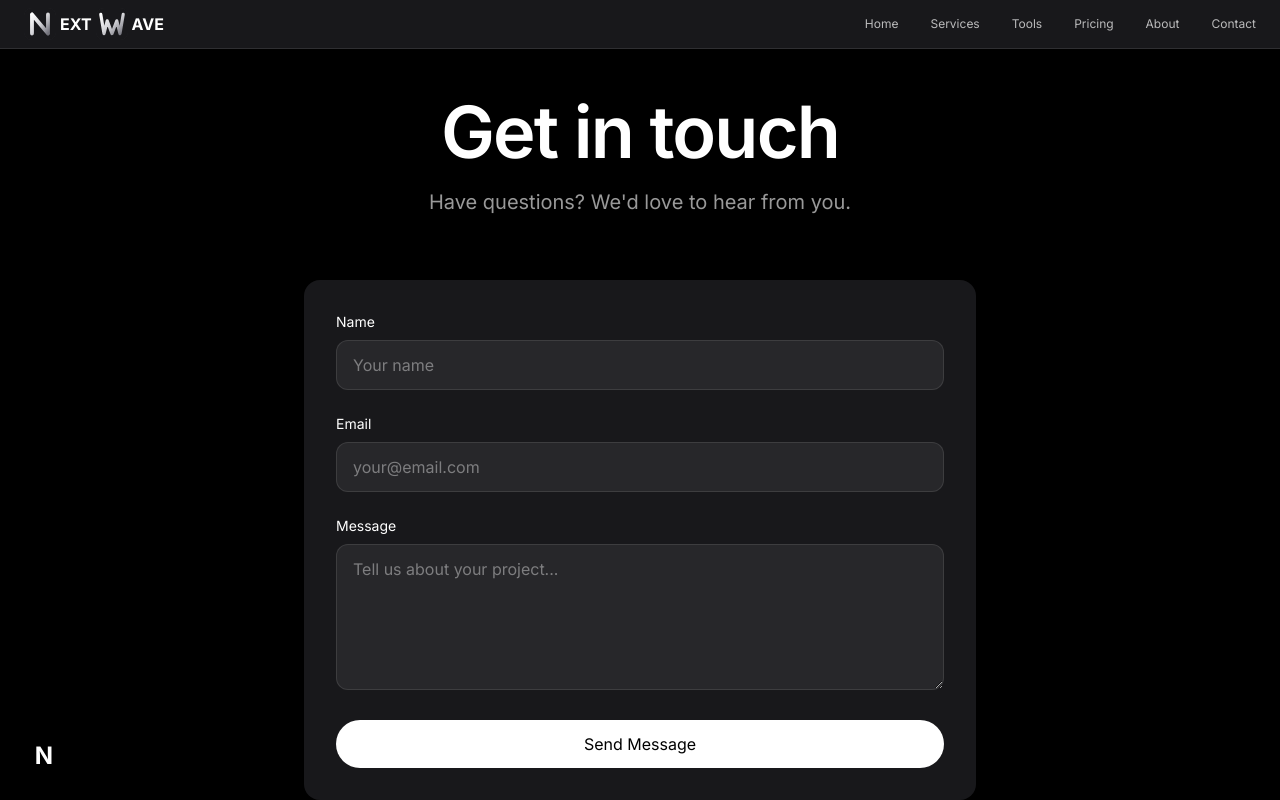
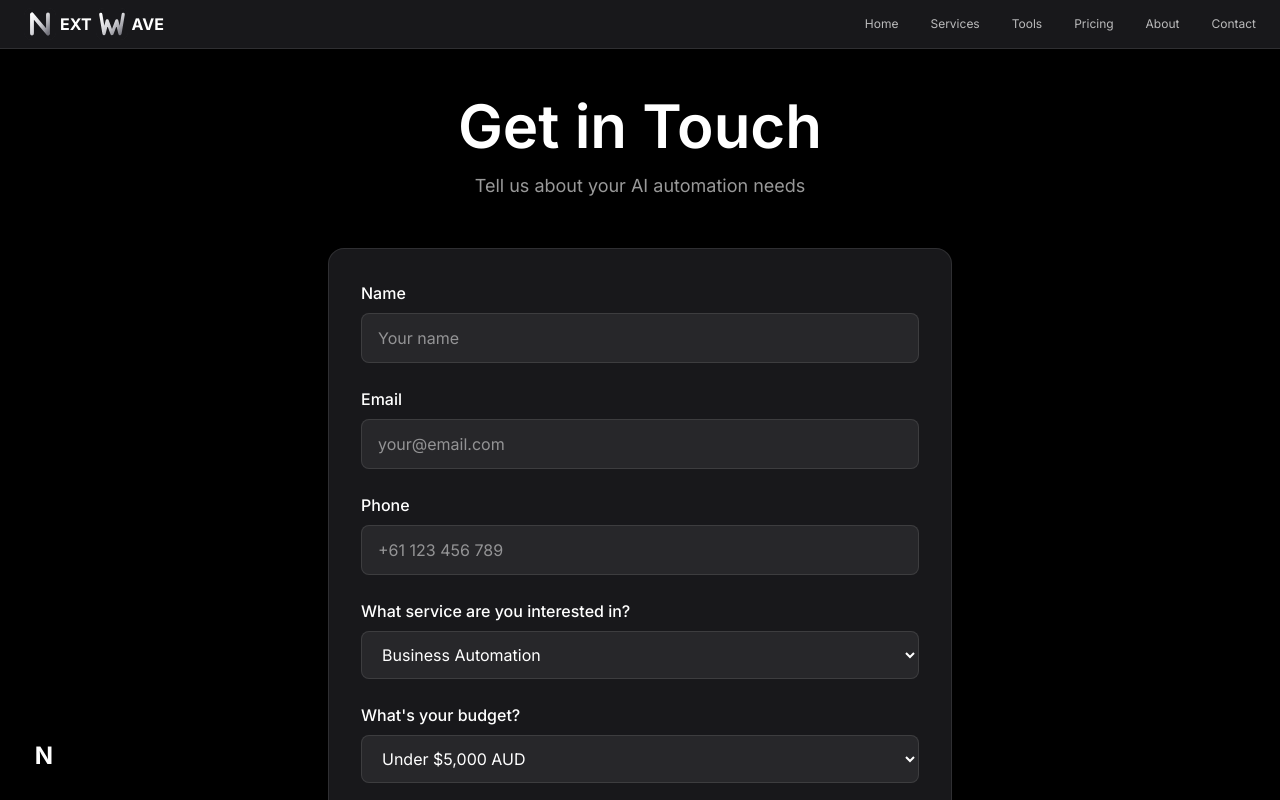
Before and after one commit to nw-ctrl/nxtwave, a Next.js app: page /contact in a window 1280 px wide. Shown: the top 800 px of the page. Built offline with nearby package versions, Linux system fonts and the light colour scheme.

Commit message:
Add contact form with email notifications and ns@nextwave.au email

```diff
--- /dev/null
+++ b/src/app/api/submit-inquiry/route.ts
@@ -0,0 +1,80 @@
+export async function POST(request: Request) {
+  try {
+    const data = await request.json();
+
+    const adminEmailContent = `
+<h2>New Service Inquiry - NextWave</h2>
+
+<p><strong>Name:</strong> ${data.name}</p>
+<p><strong>Email:</strong> ${data.email}</p>
+<p><strong>Phone:</strong> ${data.phone || 'Not provided'}</p>
+
+<p><strong>Service Interested:</strong> ${data.service}</p>
+<p><strong>Budget:</strong> ${data.budget}</p>
+
+<h3>Message:</h3>
+<p>${data.message.replace(/\n/g, '<br>')}</p>
+
+<p><strong>Time:</strong> ${new Date().toLocaleString()}</p>
+
+<hr>
+<p>Reply to: ${data.email}</p>
+    `;
+
+    const customerEmailContent = `
+<h2>Thank you for your inquiry!</h2>
+
+<p>Hi ${data.name},</p>
+
+<p>We've received your request for <strong>${data.service}</strong> services.</p>
+
+<p>We'll review your project details and get back to you within 24 hours at this email address.</p>
+
+<p>In the meantime, feel free to explore our services or reach out if you have any questions.</p>
+
+<p>Best regards,<br><strong>NextWave Team</strong></p>
+
+<p>---<br>Email: ns@nextwave.au</p>
+    `;
+
+    // Send admin notification
+    if (process.env.RESEND_API_KEY && process.env.ADMIN_EMAIL) {
+      await fetch("https://api.resend.com/emails", {
+        method: "POST",
+        headers: {
+          "Content-Type": "application/json",
+          Authorization: `Bearer ${process.env.RESEND_API_KEY}`,
+        },
+        body: JSON.stringify({
+          from: "noreply@nextwave.au",
+          to: process.env.ADMIN_EMAIL,
+          subject: `New Inquiry from ${data.name} - ${data.service}`,
+          html: adminEmailContent,
+        }),
+      });
+    }
+
+    // Send customer confirmation
+    if (process.env.RESEND_API_KEY) {
+      await fetch("https://api.resend.com/emails", {
+        method: "POST",
+        headers: {
+          "Content-Type": "application/json",
+          Authorization: `Bearer ${process.env.RESEND_API_KEY}`,
+        },
+        body: JSON.stringify({
+          from: "noreply@nextwave.au",
+          to: data.email,
+          subject: "We received your inquiry - NextWave",
+          html: customerEmailContent,
+        }),
+      });
+    }
+
+    console.log("Inquiry received and emails sent:", data);
+    return Response.json({ success: true });
+  } catch (error) {
+    console.error("Error:", error);
+    return Response.json({ error: String(error) }, { status: 500 });
+  }
+}
--- a/src/app/contact/page.tsx
+++ b/src/app/contact/page.tsx
@@ -1,50 +1,150 @@
+'use client';
+
+import { useState } from 'react';
+import Link from 'next/link';
+
 export default function ContactPage() {
+  const [formData, setFormData] = useState({
+    name: '',
+    email: '',
+    phone: '',
+    service: 'automation',
+    message: '',
+    budget: 'under-5k',
+  });
+  const [submitted, setSubmitted] = useState(false);
+  const [loading, setLoading] = useState(false);
+
+  const handleSubmit = async (e: React.FormEvent) => {
+    e.preventDefault();
+    setLoading(true);
+
+    try {
+      const response = await fetch('/api/submit-inquiry', {
+        method: 'POST',
+        headers: { 'Content-Type': 'application/json' },
+        body: JSON.stringify(formData),
+      });
+
+      if (response.ok) {
+        setSubmitted(true);
+        setTimeout(() => setSubmitted(false), 5000);
+        setFormData({ name: '', email: '', phone: '', service: 'automation', message: '', budget: 'under-5k' });
+      }
+    } catch (error) {
+      console.error('Error:', error);
+    } finally {
+      setLoading(false);
+    }
+  };
+
   return (
-    <div className="min-h-screen bg-black">
-      <div className="pt-24 pb-20 px-4">
-        <div className="max-w-2xl mx-auto">
-          <h1 className="text-5xl md:text-7xl font-semibold text-white mb-5 text-center tracking-tight">Get in touch</h1>
-          <p className="text-xl text-white/60 mb-16 text-center font-normal">
-            Have questions? We'd love to hear from you.
-          </p>
+    <div className="min-h-screen bg-black pt-24 pb-20">
+      <div className="max-w-2xl mx-auto px-6">
+        <div className="mb-12 text-center">
+          <h1 className="text-5xl md:text-6xl font-semibold text-white mb-4">Get in Touch</h1>
+          <p className="text-lg text-white/60">Tell us about your AI automation needs</p>
+        </div>
 
-          <div className="bg-zinc-900 rounded-2xl p-8">
-            <form className="space-y-6">
+        {submitted && (
+          <div className="mb-8 bg-green-900/20 border border-green-500 rounded-lg p-4 text-green-400 text-center">
+            ✓ Thanks! We'll get back to you within 24 hours at {formData.email}
+          </div>
+        )}
+
+        <form onSubmit={handleSubmit} className="bg-zinc-900 rounded-2xl p-8 border border-white/10 space-y-6">
           <div>
-                <label className="block text-white font-normal mb-2 text-sm">Name</label>
+            <label className="block text-white font-medium mb-2">Name</label>
             <input
               type="text"
-                  className="w-full bg-zinc-800 border border-white/10 rounded-xl px-4 py-3 text-white placeholder-white/40 focus:outline-none focus:border-white/30 transition"
+              required
+              value={formData.name}
+              onChange={(e) => setFormData({ ...formData, name: e.target.value })}
+              className="w-full bg-zinc-800 border border-white/10 rounded-lg px-4 py-3 text-white focus:outline-none focus:ring-2 focus:ring-blue-500"
               placeholder="Your name"
             />
           </div>
 
           <div>
-                <label className="block text-white font-normal mb-2 text-sm">Email</label>
+            <label className="block text-white font-medium mb-2">Email</label>
             <input
               type="email"
-                  className="w-full bg-zinc-800 border border-white/10 rounded-xl px-4 py-3 text-white placeholder-white/40 focus:outline-none focus:border-white/30 transition"
+              required
+              value={formData.email}
+              onChange={(e) => setFormData({ ...formData, email: e.target.value })}
+              className="w-full bg-zinc-800 border border-white/10 rounded-lg px-4 py-3 text-white focus:outline-none focus:ring-2 focus:ring-blue-500"
               placeholder="your@email.com"
             />
           </div>
 
           <div>
-                <label className="block text-white font-normal mb-2 text-sm">Message</label>
+            <label className="block text-white font-medium mb-2">Phone</label>
+            <input
+              type="tel"
+              value={formData.phone}
+              onChange={(e) => setFormData({ ...formData, phone: e.target.value })}
+              className="w-full bg-zinc-800 border border-white/10 rounded-lg px-4 py-3 text-white focus:outline-none focus:ring-2 focus:ring-blue-500"
+              placeholder="+61 123 456 789"
+            />
+          </div>
+
+          <div>
+            <label className="block text-white font-medium mb-2">What service are you interested in?</label>
+            <select
+              value={formData.service}
+              onChange={(e) => setFormData({ ...formData, service: e.target.value })}
+              className="w-full bg-zinc-800 border border-white/10 rounded-lg px-4 py-3 text-white focus:outline-none focus:ring-2 focus:ring-blue-500"
+            >
+              <option value="automation">Business Automation</option>
+              <option value="content">Content Generation at Scale</option>
+              <option value="analysis">Data Analysis & Reporting</option>
+              <option value="custom">Custom AI Solution</option>
+              <option value="consulting">AI Consulting</option>
+            </select>
+          </div>
+
+          <div>
+            <label className="block text-white font-medium mb-2">What's your budget?</label>
+            <select
+              value={formData.budget}
+              onChange={(e) => setFormData({ ...formData, budget: e.target.value })}
+              className="w-full bg-zinc-800 border border-white/10 rounded-lg px-4 py-3 text-white focus:outline-none focus:ring-2 focus:ring-blue-500"
+            >
+              <option value="under-5k">Under $5,000 AUD</option>
+              <option value="5k-15k">$5,000 - $15,000 AUD</option>
+              <option value="15k-50k">$15,000 - $50,000 AUD</option>
+              <option value="50k-plus">$50,000+ AUD</option>
+            </select>
+          </div>
+
+          <div>
+            <label className="block text-white font-medium mb-2">Tell us about your project</label>
             <textarea
+              required
+              value={formData.message}
+              onChange={(e) => setFormData({ ...formData, message: e.target.value })}
               rows={5}
-                  className="w-full bg-zinc-800 border border-white/10 rounded-xl px-4 py-3 text-white placeholder-white/40 focus:outline-none focus:border-white/30 transition"
-                  placeholder="Tell us about your project..."
+              className="w-full bg-zinc-800 border border-white/10 rounded-lg px-4 py-3 text-white focus:outline-none focus:ring-2 focus:ring-blue-500"
+              placeholder="Describe what you need..."
             />
           </div>
 
           <button
             type="submit"
-                className="w-full bg-white text-black px-7 py-3 rounded-full font-normal hover:bg-white/90 transition"
+            disabled={loading}
+            className="w-full bg-blue-600 hover:bg-blue-700 disabled:opacity-50 text-white font-semibold py-3 rounded-lg transition"
           >
-                Send Message
+            {loading ? 'Sending...' : 'Send Inquiry'}
           </button>
         </form>
-          </div>
+
+        <div className="mt-12 text-center">
+          <p className="text-white/60">
+            Or email us directly at{' '}
+            <a href="mailto:ns@nextwave.au" className="text-white font-semibold hover:text-blue-400">
+              ns@nextwave.au
+            </a>
+          </p>
         </div>
       </div>
     </div>
--- /dev/null
+++ b/src/components/logo.tsx
@@ -0,0 +1,76 @@
+export function LogoIcon() {
+  return (
+    <svg
+      width="32"
+      height="32"
+      viewBox="0 0 100 100"
+      fill="none"
+      xmlns="http://www.w3.org/2000/svg"
+    >
+      <defs>
+        <linearGradient
+          id="nGradient"
+          x1="0%"
+          y1="0%"
+          x2="100%"
+          y2="100%"
+        >
+          <stop offset="0%" stopColor="#ffffff" stopOpacity="1" />
+          <stop offset="50%" stopColor="#e0e0e0" stopOpacity="1" />
+          <stop offset="100%" stopColor="#808080" stopOpacity="1" />
+        </linearGradient>
+      </defs>
+
+      <rect width="100" height="100" fill="black" rx="20" />
+
+      <text
+        x="50"
+        y="70"
+        fontSize="60"
+        fontWeight="bold"
+        textAnchor="middle"
+        fill="url(#nGradient)"
+        fontFamily="Arial, sans-serif"
+      >
+        N
+      </text>
+    </svg>
+  );
+}
+
+export function LogoText() {
+  return (
+    <svg
+      width="150"
+      height="40"
+      viewBox="0 0 150 40"
+      fill="none"
+      xmlns="http://www.w3.org/2000/svg"
+    >
+      <defs>
+        <linearGradient
+          id="textGradient"
+          x1="0%"
+          y1="0%"
+          x2="100%"
+          y2="0%"
+        >
+          <stop offset="0%" stopColor="#ffffff" stopOpacity="1" />
+          <stop offset="100%" stopColor="#808080" stopOpacity="1" />
+        </linearGradient>
+      </defs>
+
+      <text
+        x="5"
+        y="30"
+        fontSize="28"
+        fontWeight="600"
+        fill="url(#textGradient)"
+        fontFamily="Arial, sans-serif"
+        letterSpacing="-1"
+      >
+        NextWave
+      </text>
+    </svg>
+  );
+}
```
Also changed, not shown: public/favicon.svg (added). Lines whose indentation alone changed are shown as unchanged.
